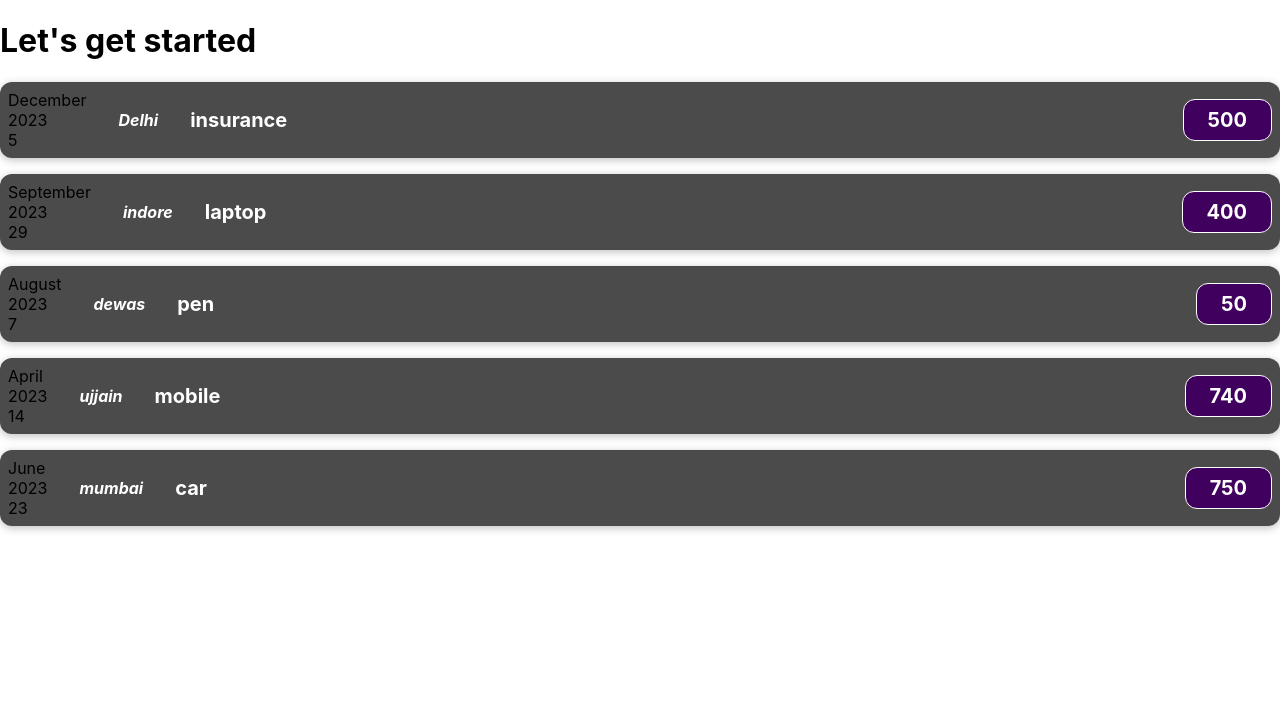
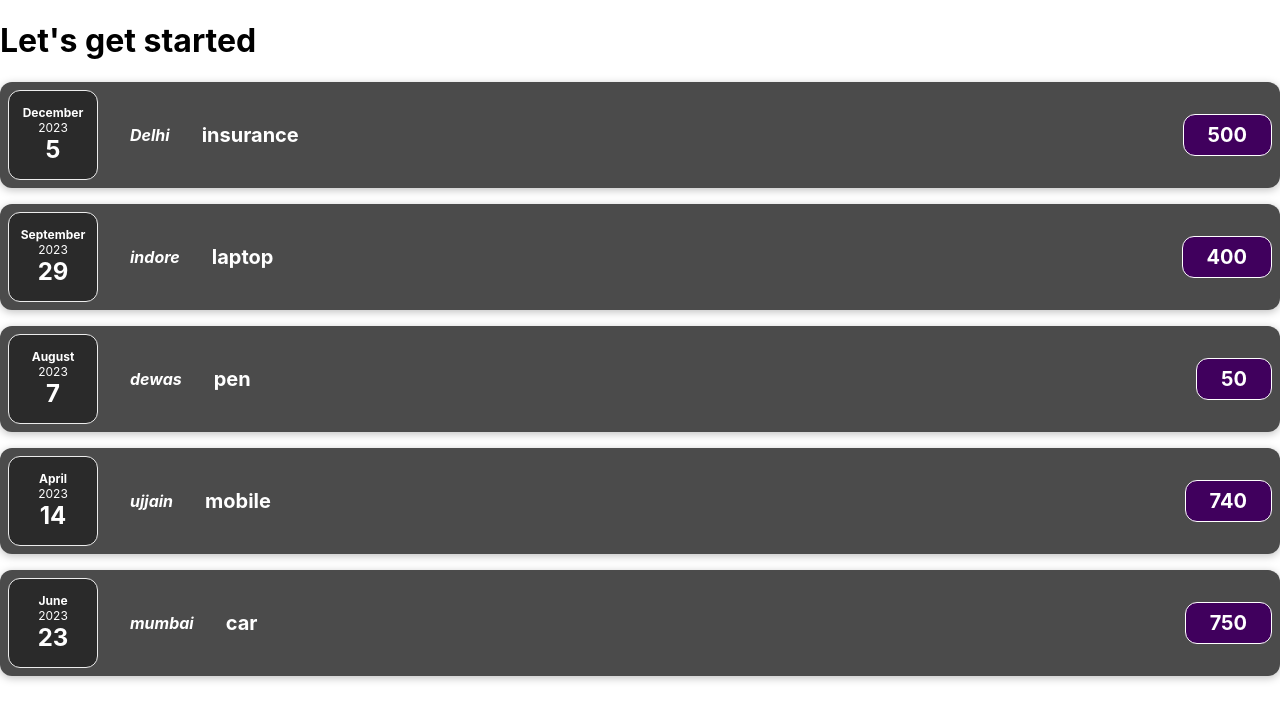
Before and after one commit to vishnu-mukati/Learning-React, a React (Create React App) app: page / in a window 1280 px wide. Shown: the top 720 px of the page. Built offline with nearby package versions, Linux system fonts and the light colour scheme.

Commit message:
spliting the  component and

```diff
--- /dev/null
+++ b/src/components/ExpenseDate.css
@@ -0,0 +1,26 @@
+.expense-date {
+    display: flex;
+    flex-direction: column;
+    width: 5.5rem;
+    height: 5.5rem;
+    border: 1px solid #ececec;
+    background-color: #2a2a2a;
+    color: white;
+    border-radius: 12px;
+    align-items: center;
+    justify-content: center;
+  }
+
+  .expense-date__month {
+    font-size: 0.75rem;
+    font-weight: bold;
+  }
+
+  .expense-date__year {
+    font-size: 0.75rem;
+  }
+
+  .expense-date__day {
+    font-size: 1.5rem;
+    font-weight: bold;
+  }
--- /dev/null
+++ b/src/components/ExpenseDate.js
@@ -0,0 +1,31 @@
+import "./ExpenseDate.css";
+
+function ExpenseDate(props) {
+    const months = [
+        "January",
+        "February",
+        "March",
+        "April",
+        "May",
+        "June",
+        "July",
+        "August",
+        "September",
+        "October",
+        "November",
+        "December"
+    ]
+
+    const month = months[props.CalendarDate.getMonth()];
+    const year = props.CalendarDate.getFullYear();
+    const date = props.CalendarDate.getDate();
+    return (
+        <div className ="expense-date">
+            <div className ="expense-date__month">{month}</div>
+            <div className ="expense-date__year">{year}</div>
+            <div className ="expense-date__day">{date}</div>
+        </div>
+    );
+}
+
+export default ExpenseDate;
--- a/src/components/ExpenseItem.js
+++ b/src/components/ExpenseItem.js
@@ -1,30 +1,10 @@
+import ExpenseDate from "./ExpenseDate";
 import "./ExpenseITem.css"
 
 function ExpenseItem(props) {
-    const months = [
-        "January",
-        "February",
-        "March",
-        "April",
-        "May",
-        "June",
-        "July",
-        "August",
-        "September",
-        "October",
-        "November",
-        "December"
-    ]
-    const month = months[props.date.getMonth()];
-    const year = props.date.getFullYear();
-    const date = props.date.getDate();
     return (
         <div className="expense-item">
-            <div>
-                <div>{month}</div>
-                <div>{year}</div>
-                <div>{date}</div>
-            </div>
+            <ExpenseDate CalendarDate = {props.date}></ExpenseDate>
             <div className="expense-item__location">
                 <h2>{props.location}</h2>
             </div>
```
